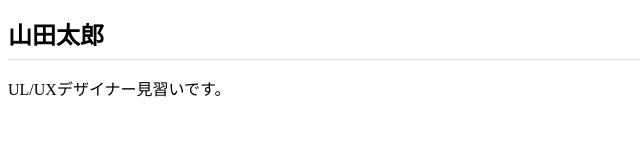
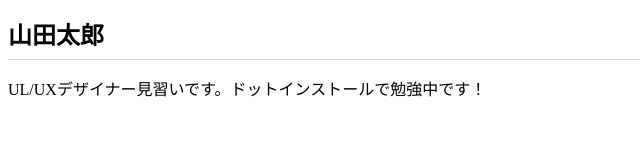
Before and after one commit to koedashintarou/koedashintarou.github.io, a plain HTML site: page index.html in a window 1280 px wide. Shown: the whole page, without its empty margins (0-640 px from the left). Drawn offline with Linux system fonts and the light colour scheme.

Commit message:
Add files via upload

```diff
--- a/index.html
+++ b/index.html
@@ -8,7 +8,7 @@
 </head>
 <body>
   <h1>山田太郎</h1>
-  <p>UL/UXデザイナー見習いです。</p>
+  <p>UL/UXデザイナー見習いです。ドットインストールで勉強中です！</p>
 
 </body>
 </html>
```
